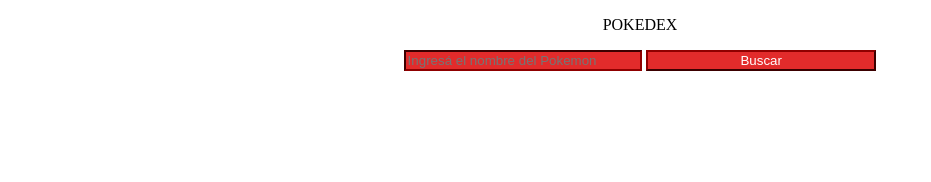
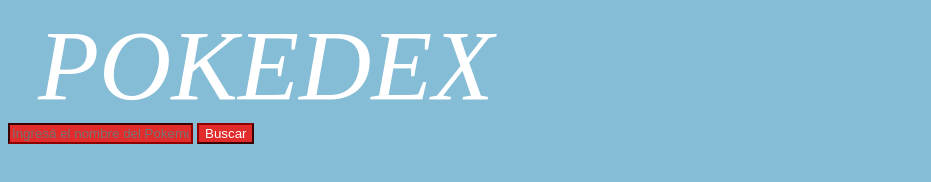
Before and after one commit to mateogonzalezdw/trabajoAPI, a plain HTML site: page Mateo González/index.html in a window 1280 px wide. Shown: the whole page, without its empty margins (0-931 px from the left). Drawn offline with Linux system fonts and the light colour scheme; no server answers.

Commit message:
26/5.css

```diff
--- a/Mateo González/style.css
+++ b/Mateo González/style.css
@@ -1,31 +1,17 @@
 body {
-    margin-left: 5%;
-    margin-right: 5%;
-    padding: 0%;
-    text-align: center;
-  }
-
-  .container {
-    margin-left: auto;
-    margin-right: auto;
-    margin-top: 5%;
-    margin-bottom: 5%;
+    background-color : rgb(133, 188, 214)
   }
 
 
-
-
-#divP{
-    font-size: 70px;
+#pokedex{
+    font-size: 100px;
     font-style:italic;
-    background-color: rgb(226, 43, 43);
     color: white;
-    width: 100%;
-    text-align: center;
+    margin: 0%;
+    padding-left: 30px;
   }
 
 #nombreP{
-    width: 20%;
     color: white;
     background-color: rgb(226, 43, 43);
     border-color: rgb(143, 0, 0);
@@ -35,5 +21,4 @@ body {
       background-color: rgb(226, 43, 43);
     color: white;
     border-color: rgb(143, 0, 0);
-    width: 20%;
 }
```
